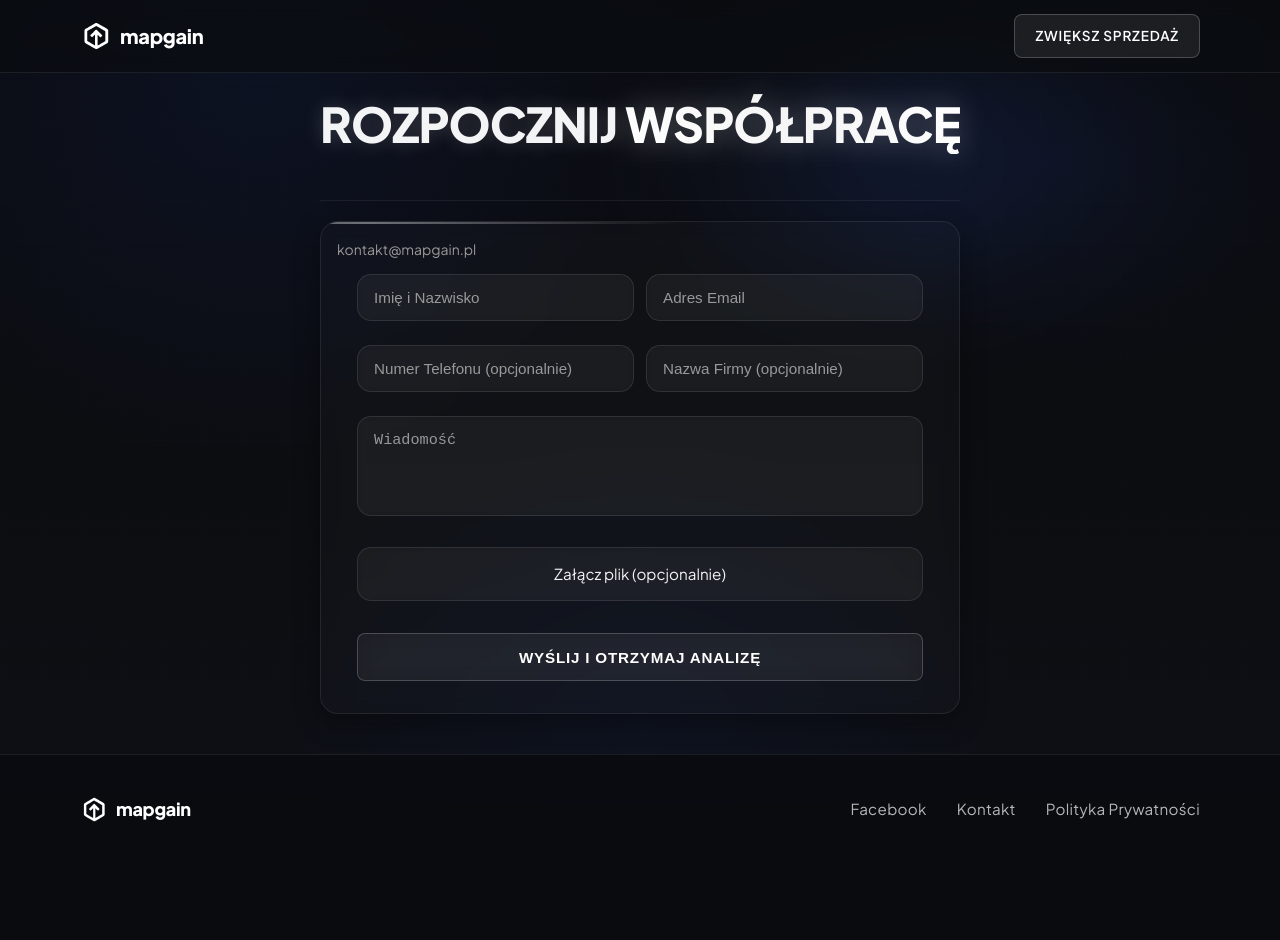
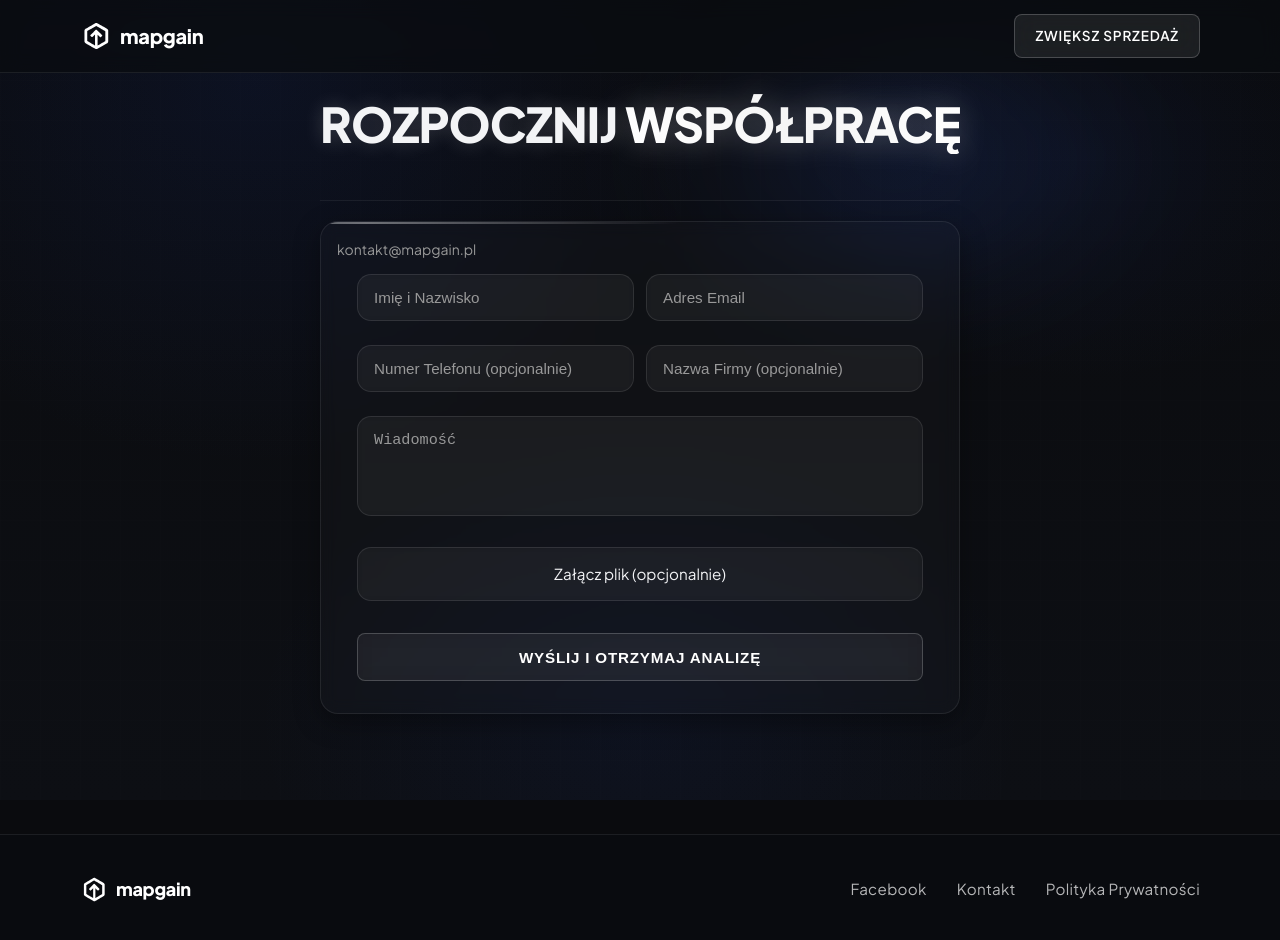
Before and after one commit to Adamek730/mapgain, a Next.js app: page /kontakt in a window 1280 px wide. Shown: the top 940 px of the page. Before the commit the page ends 864 px from the top, so only its background shows below. Built offline with nearby package versions, Linux system fonts and the light colour scheme.

Commit message:
Revert footer positioning changes - cancel all modifications

```diff
--- a/src/app/globals.css
+++ b/src/app/globals.css
@@ -1,5 +1,4 @@
 
-/* Footer fix v2 - Cache bust: 2024-12-19 */
 :root{--bg:#0a0b0e;--bg-2:#0d0f14;--fg:#f3f4f6;--muted:#a8b0bb;--card:#0f1117;--border:rgba(255,255,255,.08);--accent:#1e40af;--accent-weak:rgba(30,64,175,.12)}
 * {
   margin: 0;
@@ -12,24 +11,16 @@ html, body {
 }
 
 .layout-container {
-  min-height: 100vh !important;
-  display: flex !important;
-  flex-direction: column !important;
-}
-
-.layout-container > main {
-  flex: 1 !important;
+  min-height: 100vh;
   display: flex;
   flex-direction: column;
 }
 
-/* Ensure footer is always at bottom */
-.layout-container .footer {
-  margin-top: auto !important;
-  flex-shrink: 0 !important;
-}
-
-body{font-family:'Plus Jakarta Sans',system-ui,-apple-system,Segoe UI,Roboto,Inter,Arial,sans-serif;background:var(--bg);color:var(--fg);overflow-x:hidden;line-height:1.6;min-height:100vh;display:flex;flex-direction:column;}
+.layout-container > main {
+  flex: 1;
+}
+
+body{font-family:'Plus Jakarta Sans',system-ui,-apple-system,Segoe UI,Roboto,Inter,Arial,sans-serif;background:var(--bg);color:var(--fg);overflow-x:hidden;line-height:1.6;min-height:100vh;}
 
 
 .background-container{
@@ -1656,14 +1647,11 @@ html {
 }
 
 .footer {
-  background: rgba(10, 12, 16, 0.95) !important;
+  background: rgba(10, 12, 16, 0.95);
   backdrop-filter: blur(10px);
   border-top: 1px solid var(--border);
   padding: 40px 0;
-  margin-top: auto !important;
-  flex-shrink: 0 !important;
-  position: relative;
-  width: 100%;
+  margin-top: 80px;
 }
 
 .footer-container {
```
